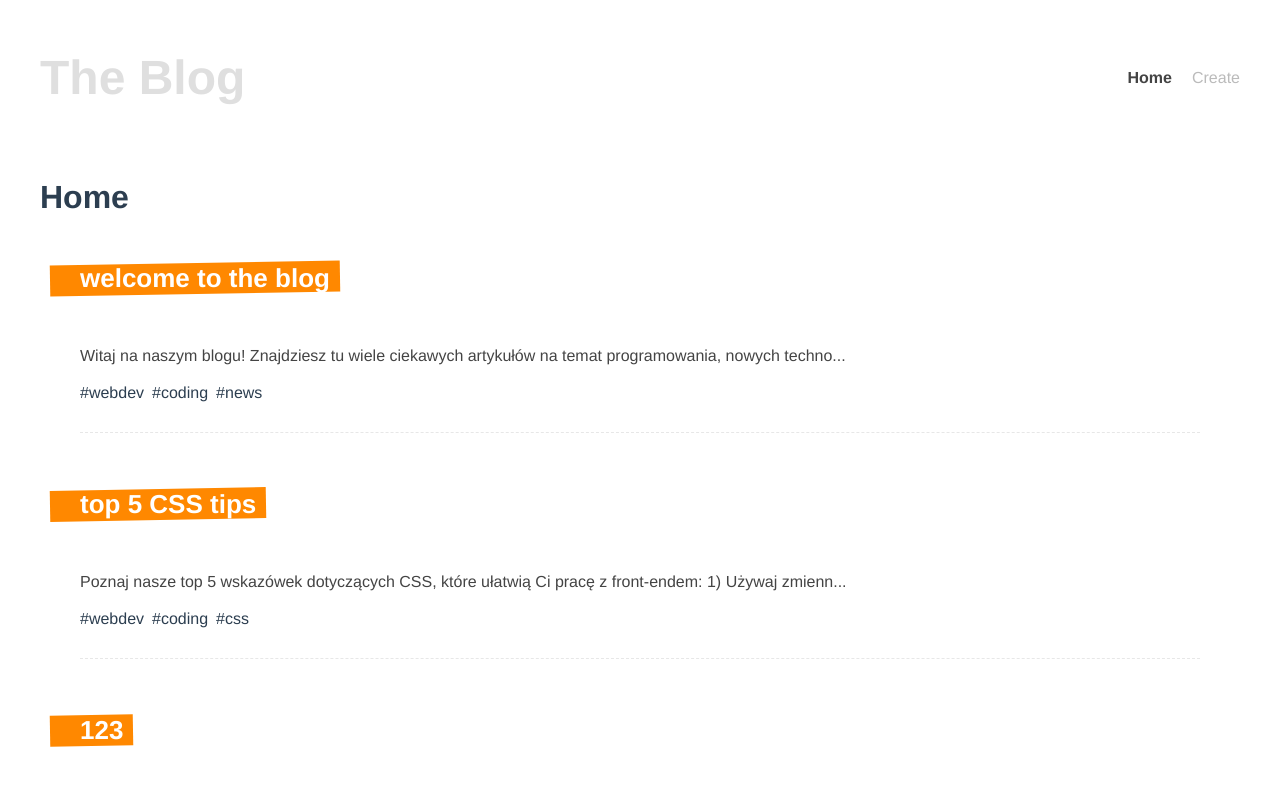
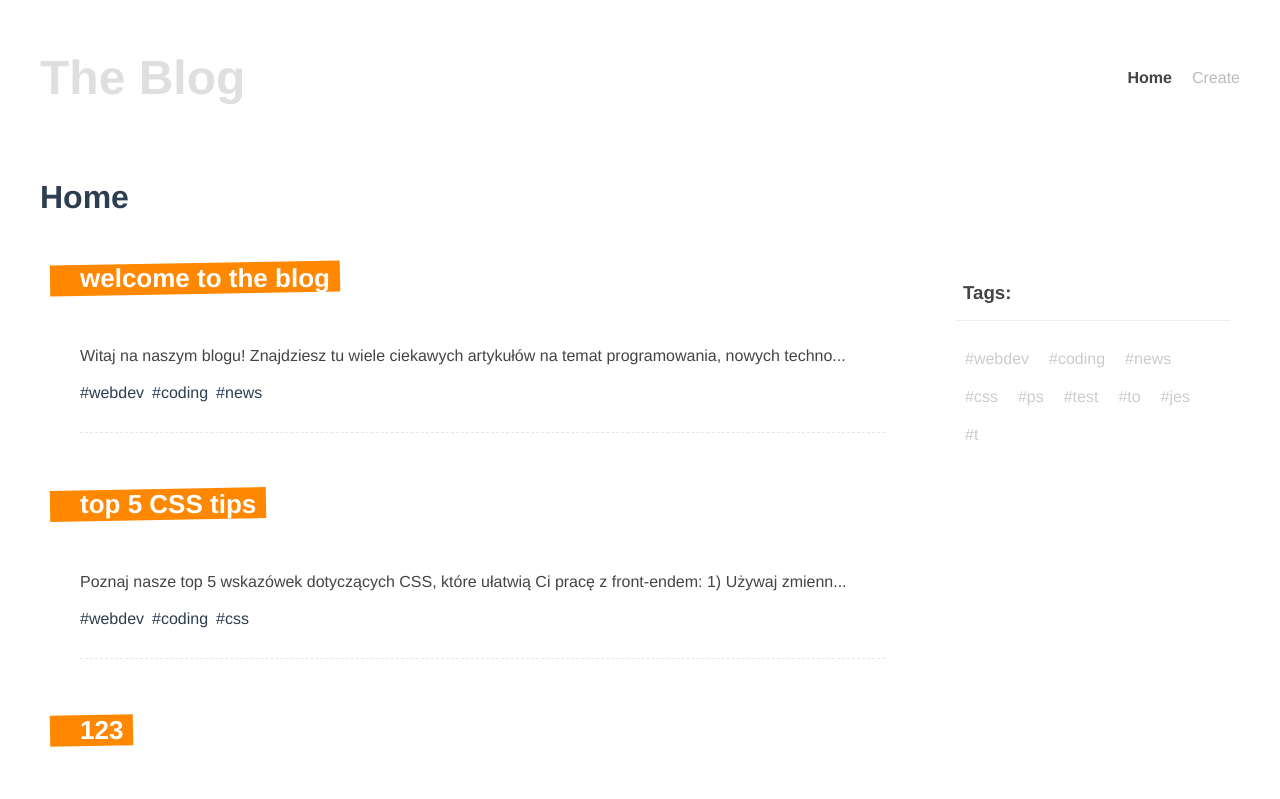
Before and after one commit to TairilKK/vue-journey, a Vue app in the folder dojo-blog/: page / in a window 1280 px wide. Shown: the top 799 px of the page. Built offline with nearby package versions, Linux system fonts and the light colour scheme; data requests are answered from the project's data file.

Commit message:
add: TagCloud

```diff
--- /dev/null
+++ b/dojo-blog/src/components/TagCloud.vue
@@ -0,0 +1,48 @@
+<template>
+  <div class="tag-cloud">
+    <h3>Tags:</h3>
+    <div v-for="tag in tags" :key="tag">
+      <router-link :to="{ name: 'Tags', params: { tag: tag } }">
+        #{{ tag }}
+      </router-link>
+    </div>
+  </div>
+</template>
+
+<script>
+import useTags from "@/composables/useTags";
+
+export default {
+  props: ["posts"],
+  setup(props) {
+    const { tags } = useTags(props.posts);
+    return { tags };
+  },
+};
+</script>
+
+<style>
+.tag-cloud {
+  padding: 10px;
+}
+
+.tag-cloud h3 {
+  border-bottom: 1px solid #eee;
+  padding: 16px 8px;
+  color: #444;
+}
+.tag-cloud div {
+  display: inline-block;
+  padding: 10px;
+}
+
+.tag-cloud a {
+  color: #ccc;
+  text-decoration: none;
+}
+
+.tag-cloud a.router-link-active {
+  color: #f80;
+  font-weight: bold;
+}
+</style>
--- /dev/null
+++ b/dojo-blog/src/composables/useTags.js
@@ -0,0 +1,15 @@
+import { ref } from "vue";
+
+const useTags = (posts) => {
+  const tags = ref([]);
+  const tagsSet = new Set();
+  posts.forEach((post) => {
+    post.tags.forEach((tag) => {
+      tagsSet.add(tag);
+    });
+  });
+  tags.value = [...tagsSet];
+  return { tags };
+};
+
+export default useTags;
--- a/dojo-blog/src/views/HomeView.vue
+++ b/dojo-blog/src/views/HomeView.vue
@@ -4,8 +4,9 @@
     <div v-if="error">
       {{ error }}
     </div>
-    <div v-if="posts.length">
+    <div v-if="posts.length" class="layout">
       <PostList :posts="posts" />
+      <TagCloud :posts="posts" />
     </div>
     <div v-else>
       <Spinner />
@@ -16,11 +17,12 @@
 <script>
 import PostList from "@/components/PostList.vue";
 import Spinner from "@/components/Spinner.vue";
+import TagCloud from "@/components/TagCloud.vue";
 import getPosts from "@/composables/getPosts";
 
 export default {
   name: "HomeView",
-  components: { PostList, Spinner },
+  components: { PostList, Spinner, TagCloud },
   setup() {
     const { posts, error, load } = getPosts();
     load();
@@ -35,4 +37,9 @@
   margin: 0 auto;
   padding: 10px;
 }
+.layout {
+  display: grid;
+  grid-template-columns: 3fr 1fr;
+  gap: 20px;
+}
 </style>
--- a/dojo-blog/src/views/TagView.vue
+++ b/dojo-blog/src/views/TagView.vue
@@ -1,22 +1,26 @@
 <template>
-  <div v-if="error">{{ error }}</div>
-  <div v-if="posts.length">
-    <PostList :posts="postsWithTag" />
-  </div>
-  <div v-else>
-    <Spinner />
+  <div class="tags">
+    <div v-if="error">{{ error }}</div>
+    <div v-if="posts.length" class="layout">
+      <PostList :posts="postsWithTag" />
+      <TagCloud :posts="posts" />
+    </div>
+    <div v-else>
+      <Spinner />
+    </div>
   </div>
 </template>
 
 <script>
 import PostList from "@/components/PostList.vue";
 import Spinner from "@/components/Spinner.vue";
+import TagCloud from "@/components/TagCloud.vue";
 import getPosts from "@/composables/getPosts";
 import { computed } from "vue";
 import { useRoute } from "vue-router";
 
 export default {
-  components: { Spinner, PostList },
+  components: { Spinner, PostList, TagCloud },
   setup() {
     const route = useRoute();
     const { posts, error, load } = getPosts();
@@ -29,4 +33,10 @@
 };
 </script>
 
-<style></style>
+<style>
+.tags {
+  max-width: 1200px;
+  margin: 0 auto;
+  padding: 10px;
+}
+</style>
```
